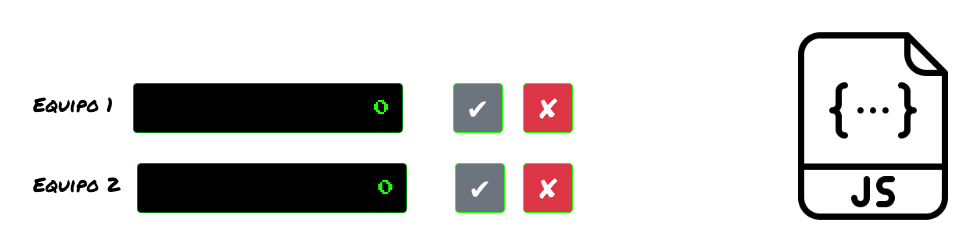
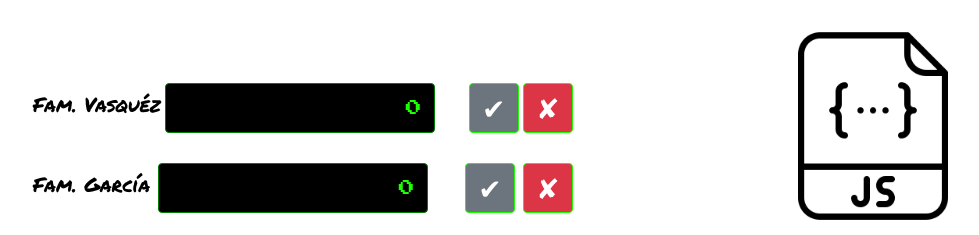
Before and after one commit to hachedev/KodemiaRuleta, a plain HTML site: page index.html in a window 1280 px wide. Shown: the part 182-417 px from the top of the page, without its empty margins (52-1031 px from the left). Drawn offline with Linux system fonts and the light colour scheme.

Commit message:
Add Fam. Vasquez & Garcia

```diff
--- a/index.html
+++ b/index.html
@@ -22,13 +22,13 @@
 				<div class="col-sm-12 col-lg-6" style="padding-top: 5%;">
 					<form action="">
 						<div class="form-group team-wrapper">
-							<label class="text-black" for="">Equipo 1</label>
+							<label class="text-black text-center" for="">Fam. Vasquéz</label>
 							<input type="text" class="form-control team-score" value="0">
 							<div class="btn btn-secondary" onclick="addScore(this)">&#10004;</div>
 							<div class="btn btn-danger" onclick="removeScore(this)">&#10008;</div>
 						</div>
 						<div class="form-group team-wrapper">
-							<label class="text-black" for="">Equipo 2</label>
+							<label class="text-black text-center" for="">Fam. García</label>
 							<input type="text" class="form-control team-score" value="0">
 							<div class="btn btn-secondary" onclick="addScore(this)">&#10004;</div>
 							<div class="btn btn-danger" onclick="removeScore(this)">&#10008;</div>
```
